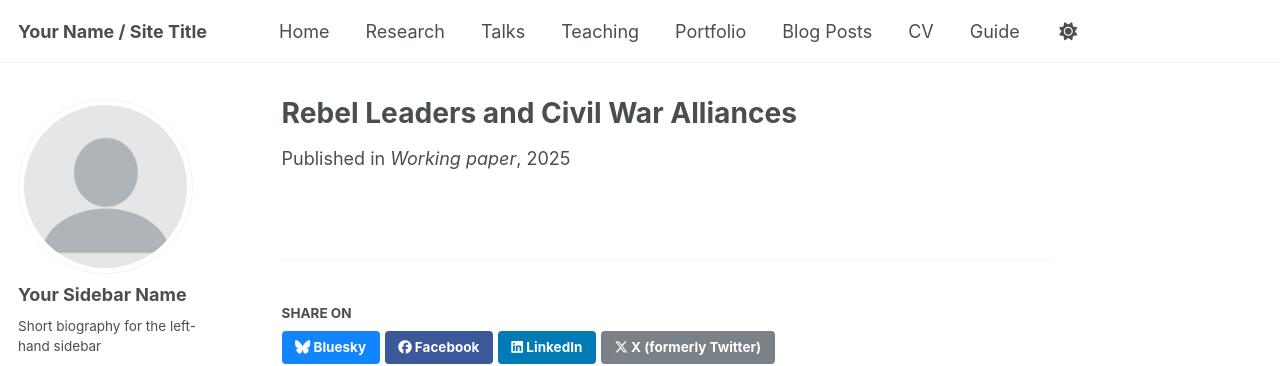
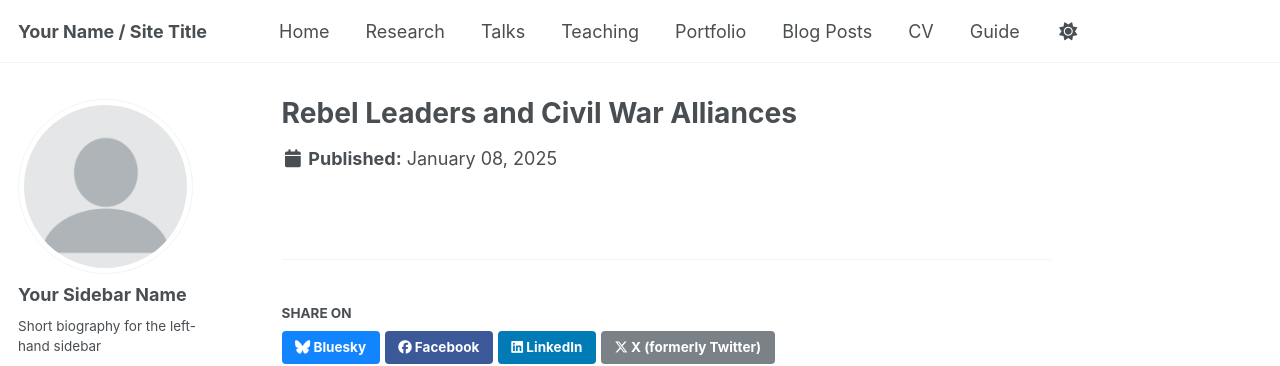
Before and after one commit to zhejun-qiu/zhejun-qiu.github.io, a Jekyll site: the page built from _publications/rebel-leaders-civil-war-alliances.md, in a window 1280 px wide. Shown: the top 366 px of the page. Built offline with Jekyll 4.4.1, drawn with Linux system fonts in a browser that asks for light colours; some web fonts are replaced; a script that is not in the unit is left out; some of the changed lines change nothing that is shown.

Commit message:
Update rebel-leaders-civil-war-alliances.md

```diff
--- a/_publications/rebel-leaders-civil-war-alliances.md
+++ b/_publications/rebel-leaders-civil-war-alliances.md
@@ -1,7 +1,7 @@
 ---
 title: "Rebel Leaders and Civil War Alliances"
-authors: "Zhejun Qiu; Chong Chen; Ruolin Su; Weiwen Ying"
-venue: "Working paper"
+coauthors: "Chong Chen, Ruolin Su and Weiwen Ying"
+status: "Working in Progress"
 date: 2025-01-08
 collection: publications
 permalink: /research/rebel-leaders-civil-war-alliances/
```
